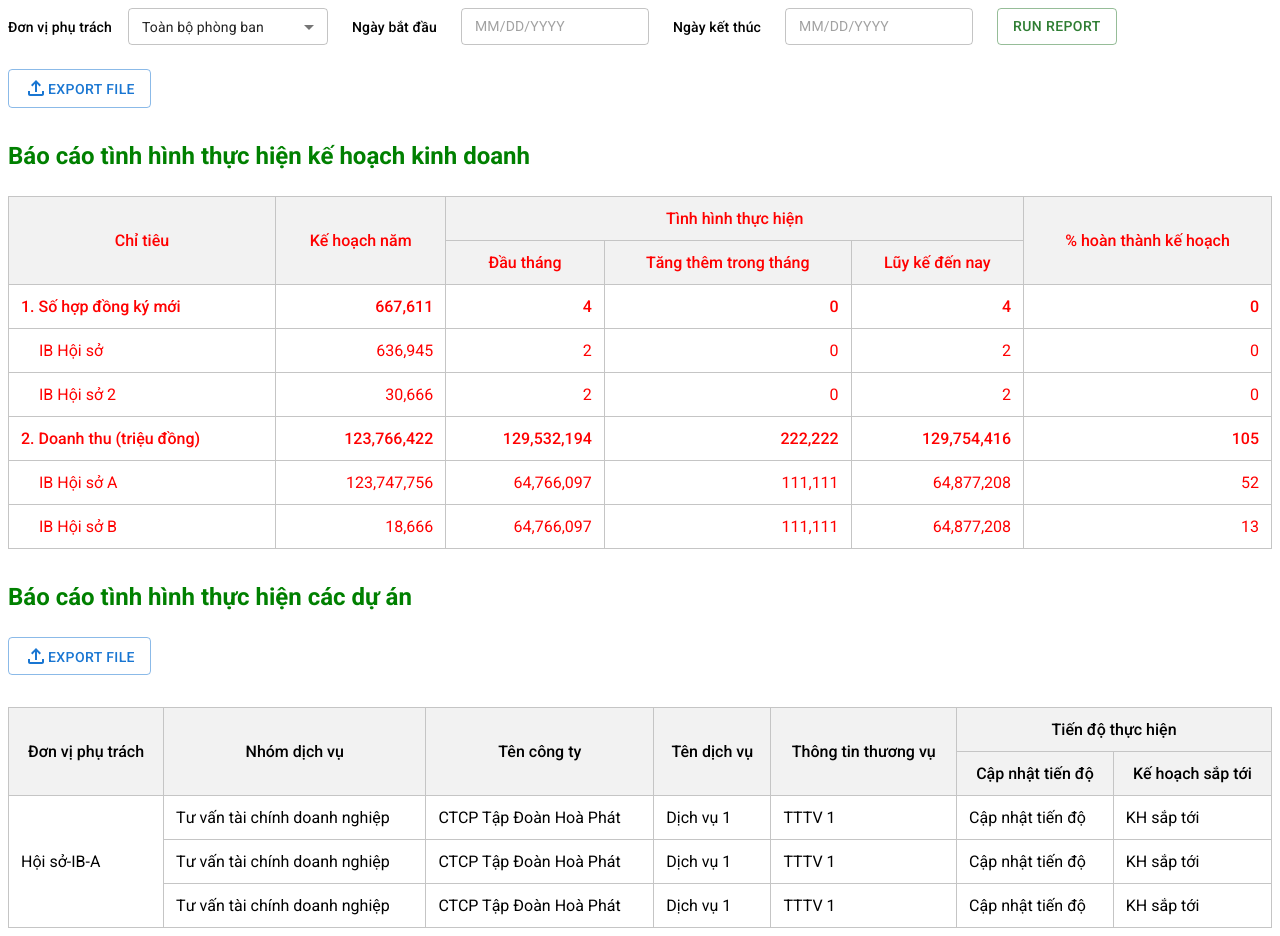
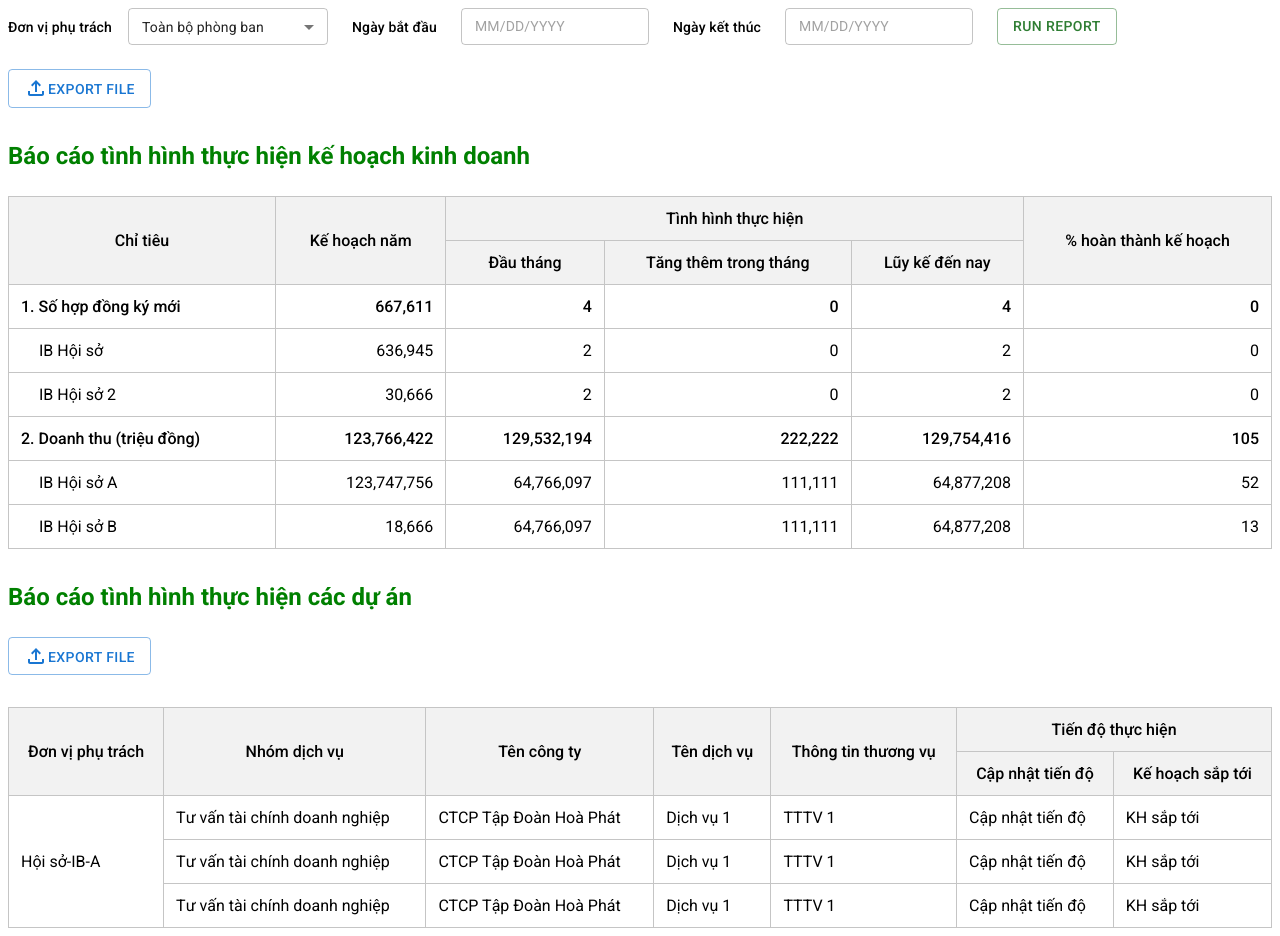
Before and after one commit to nguyen-son762/calendar, a React (Vite) app: page / in a window 1280 px wide. Built offline with nearby package versions, Linux system fonts and the light colour scheme.

Commit message:
add border to excel header

```diff
--- a/src/components/BusinessPlan.tsx
+++ b/src/components/BusinessPlan.tsx
@@ -236,11 +236,7 @@ const BusinessPlan = () => {
       <Typography variant="h5" fontWeight={600} color="green" mt={4} mb={3}>
         Báo cáo tình hình thực hiện kế hoạch kinh doanh
       </Typography>
-      <table
-        style={{ minWidth: 650, color: "red" }}
-        aria-label="simple table"
-        ref={tableRef}
-      >
+      <table aria-label="simple table" ref={tableRef}>
         <thead
           style={{
             background: "#f2f2f2",
@@ -248,13 +244,7 @@ const BusinessPlan = () => {
           }}
         >
           <tr>
-            <td
-              rowSpan={2}
-              align="center"
-              style={{
-                color: "red",
-              }}
-            >
+            <td rowSpan={2} align="center">
               Chỉ tiêu
             </td>
             <td rowSpan={2} align="center">
```
